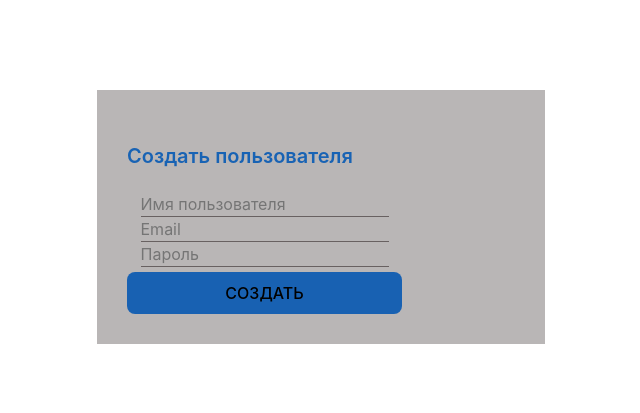
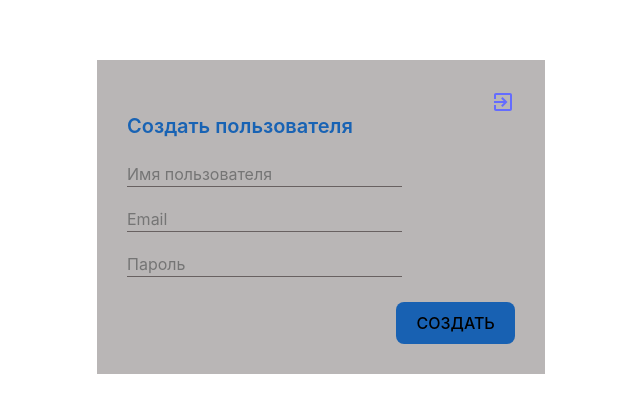
Before and after one commit to DenisTk22/prestaging, a React (Vite) app in the folder 0_testing/project0/: page / in a window 1280 px wide. Shown: the part 183-596 px from the top of the page, without its empty margins (319-959 px from the left). Built offline with nearby package versions, Linux system fonts and the light colour scheme.

Commit message:
userForm is done

```diff
--- a/0_testing/project0/package.json
+++ b/0_testing/project0/package.json
@@ -10,9 +10,14 @@
     "preview": "vite preview"
   },
   "dependencies": {
+    "@emotion/react": "^11.13.3",
+    "@emotion/styled": "^11.13.0",
+    "@mui/icons-material": "^6.1.6",
+    "@mui/material": "^6.1.6",
     "formik": "^2.4.6",
     "react": "^18.3.1",
     "react-dom": "^18.3.1",
+    "react-router-dom": "^6.28.0",
     "yup": "^1.4.0"
   },
   "devDependencies": {
--- a/0_testing/project0/src/App.tsx
+++ b/0_testing/project0/src/App.tsx
@@ -1,12 +1,14 @@
 import React from 'react';
 import { useFormik } from 'formik';
 import {SignupForm} from './components/userForm/userForm'
+import {userCreate} from './components/userCreate/userCreate'
 import './App.css'
 
 function App() {
 
   return (
     <>
+    {/* <userCreate/> */}
       <SignupForm/>
     </>
   )
--- a/0_testing/project0/src/components/userForm/userForm.module.css
+++ b/0_testing/project0/src/components/userForm/userForm.module.css
@@ -5,10 +5,14 @@
     background: #b9b6b6;
 }
 
+.userForm__head {
+    display: flex;
+    justify-content: space-between;
+}
+
 .userForm__form {
-    width: 275px;
     display: flex;
-    gap: 5px;
+    gap: 25px;
     flex-direction: column;
 }
 
@@ -27,9 +31,23 @@
     line-height: 32px;
 }
 
+.userForm__inputs {
+    width: 275px;
+    display: flex;
+    flex-direction: column;
+    gap: 20px;
+    text-align: left;
+}
+
 .userFrom__error {
     color: red;
-    font-size: 10px;
+    font-size: 20px;
+    z-index: 10;
+}
+
+.userForm__buttonContainer {
+    display: flex;
+    justify-content: flex-end;
 }
 
 .userForm__button {
--- a/0_testing/project0/src/components/userForm/userForm.tsx
+++ b/0_testing/project0/src/components/userForm/userForm.tsx
@@ -1,24 +1,31 @@
-import React from 'react';
 import { Formik, Field, Form, ErrorMessage } from 'formik';
 import * as Yup from 'yup';
 import styles from './userForm.module.css';
+import ExitToAppIcon from '@mui/icons-material/ExitToApp';
+import { NavLink } from "react-router-dom";
+import TextField from '@mui/material/TextField';
 
   export const SignupForm = () => {
     return (
     <div className={styles.userForm}>
-        <p className={styles.userForm__title}>Создать пользователя</p>
+        <div className={styles.userForm__head}>
+          <p className={styles.userForm__title}>Создать пользователя</p>
+          <a className={styles.userForm__link} href={'ROUTE_CONSTANTS.ROOT'}>
+            <ExitToAppIcon/>
+          </a>
+        </div>
         <Formik
             initialValues={{ user: '', email: '', password: '' }}
             validationSchema={Yup.object({
                 user: Yup.string()
-                    .max(15, 'Must be 15 characters or less')
-                    .required('Required'),
+                    .max(15, 'Не более 15 символов')
+                    .required('Нужно заполнить'),
                 email: Yup.string()
-                    .email('Invalid email address')
-                    .required('Required'),
+                    .email('Email не действительный')
+                    .required('Нужно заполнить'),
                 password: Yup.string()
-                    .min(8, 'Must be 8 characters or more')
-                    .required('Required'),
+                    .min(8, 'Не менее 8 символов')
+                    .required('Нужно заполнить'),
 
             })}
             onSubmit={(values, { setSubmitting }) => {
@@ -29,17 +36,20 @@
             }}
        >
         <Form className={styles.userForm__form}>
-            <div>
+            <div className={styles.userForm__inputs}>
                 <Field name="user" type="text" placeholder='Имя пользователя'/>
                 <ErrorMessage className={styles.userFrom__error} name="user" />
 
                 <Field name="email" type="email" placeholder='Email'/>
                 <ErrorMessage className={styles.userFrom__error} name="email" />
 
-                <Field name="password" type="text" placeholder='Пароль'/>
+                <Field name="password" type="password" placeholder='Пароль'/>
                 <ErrorMessage className={styles.userFrom__error} name="password" />
             </div>
-          <button className={styles.userForm__button} type="submit">Создать</button>
+            <div className={styles.userForm__buttonContainer}>
+              <button className={styles.userForm__button} type="submit">Создать</button>
+            </div>
+
         </Form>
       </Formik>
     </div>
```
Also changed, not shown: 0_testing/project0/src/components/button/Button.tsx (added, +11 -0 lines), 0_testing/project0/src/components/userCreate/userCreate.tsx (added, +61 -0 lines), 1 other file (tests, documents, lock files or other folders).
